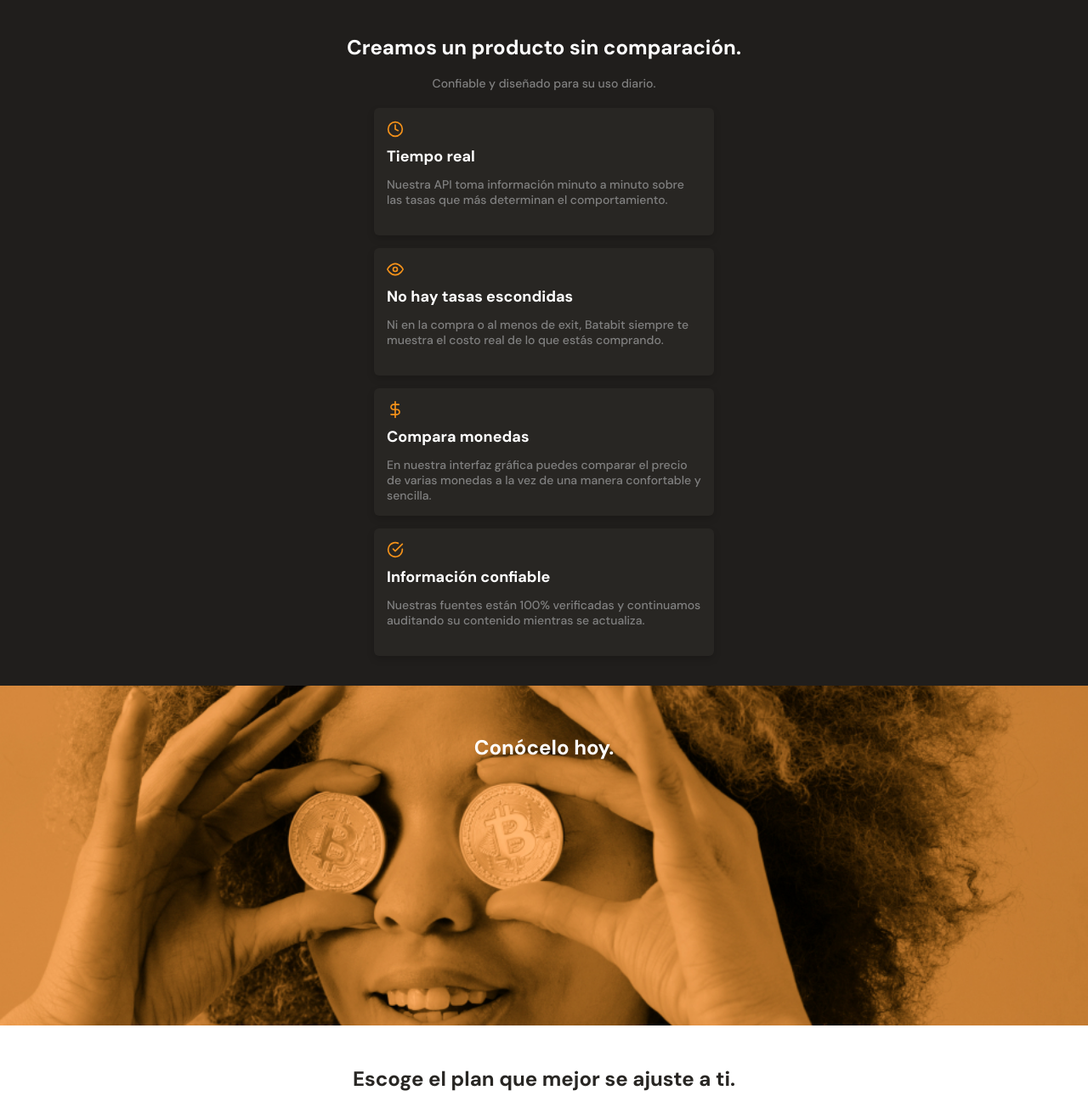
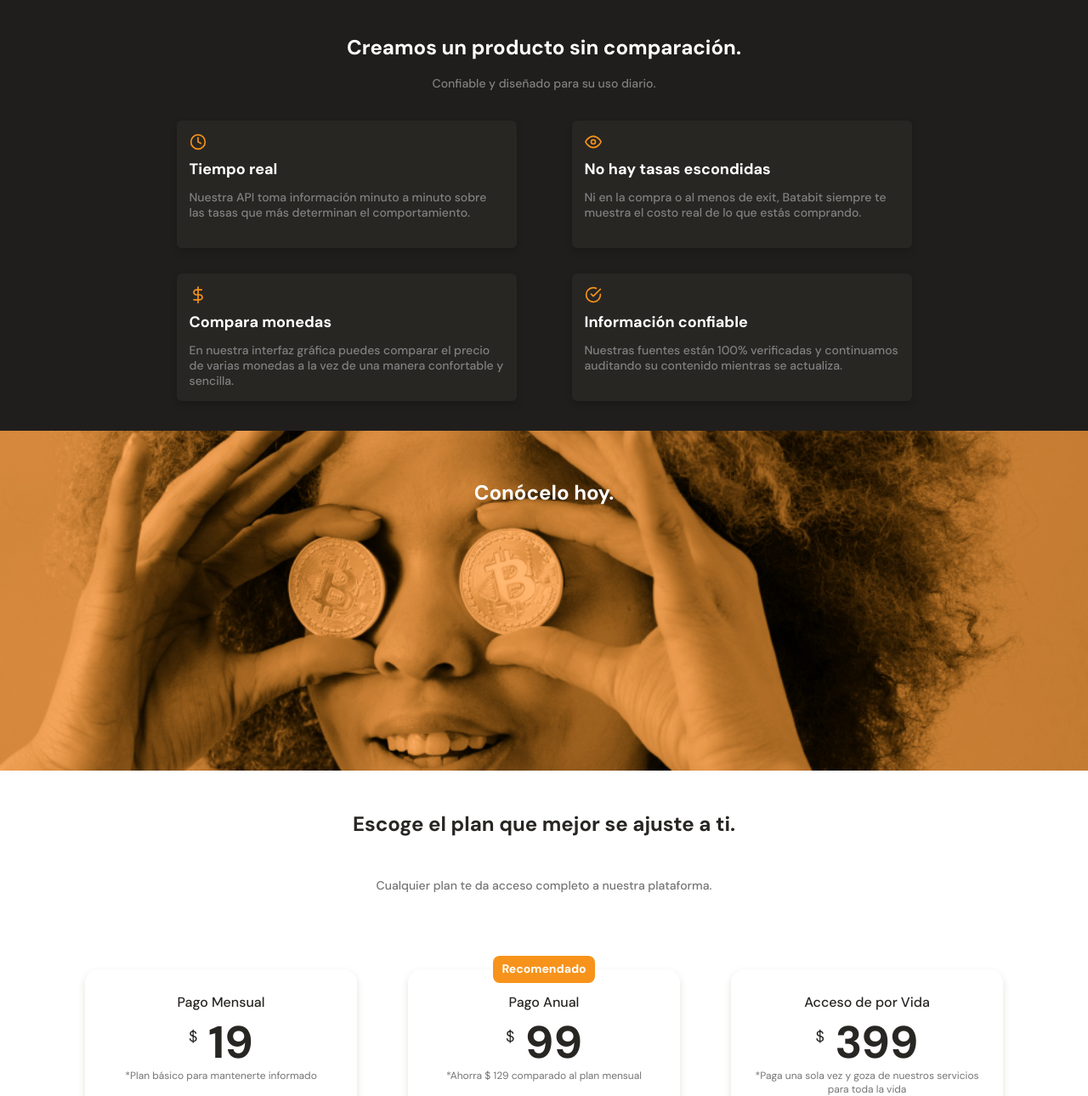
Before and after one commit to renlin-code/batabit-landing-page, a plain HTML site: page index.html in a window 1280 px wide. Shown: the part 1183-2473 px from the top of the page at 85% size. Drawn offline with Linux system fonts and the light colour scheme.

Commit message:
Medias añadidos. Responsive listo

```diff
--- /dev/null
+++ b/css/tablet.css
@@ -0,0 +1,9 @@
+.product-cards--container {
+    display: flex;
+    flex-wrap: wrap;
+    width: 930px;
+    margin: 0 auto;
+}
+.main-tables-container, .plans-container--slider {
+    justify-content: center;
+}
--- a/index.html
+++ b/index.html
@@ -8,6 +8,7 @@
     <link rel="preconnect" href="https://fonts.gstatic.com" crossorigin>
     <link href="https://fonts.googleapis.com/css2?family=DM+Sans:wght@400;500;700&family=Inter:wght@300;500&display=swap" rel="stylesheet">
     <link rel="stylesheet" href="./styles.css">
+    <link rel="stylesheet" href="./css/tablet.css" media="(min-width: 930px)">
     <title>Batabit</title>
 </head>
 <body>
```
